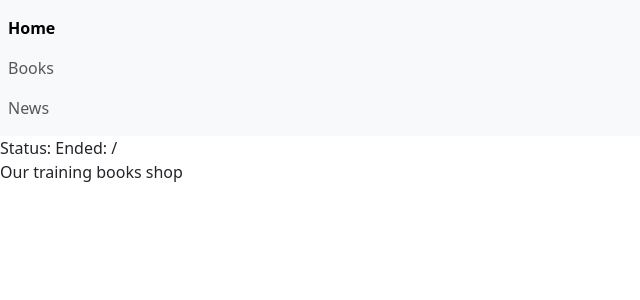
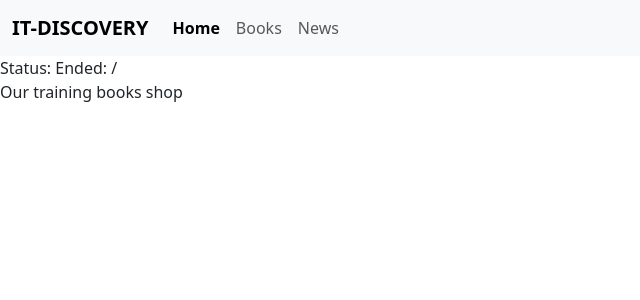
Before and after one commit to it-discovery/angular_advanced, an Angular app: page /#/ in a window 1280 px wide. Shown: the top 300 px of the page, without its empty margins (0-640 px from the left). Built offline with nearby package versions, Linux system fonts and the light colour scheme.

Commit message:
Task 4.3. Fixed navigation bar

```diff
--- a/src/app/app.component.html
+++ b/src/app/app.component.html
@@ -1,13 +1,20 @@
 <header>
-  <nav class="navbar navbar-expand-lg navbar-light bg-light">
-    <div>
-      <ul class="navbar-nav mr-auto">
+  <nav class="navbar navbar-expand-lg bg-light">
+    <div class="container-fluid">
+      <a class="navbar-brand" routerLink="" routerLinkActive="active">IT-DISCOVERY</a>
+      <div class="collapse navbar-collapse">
+        <ul class="navbar-nav me-auto">
           <li class="nav-item">
             <a class="nav-link" [routerLink]="'/'" routerLinkActive="active">Home</a>
+          </li>
+          <li class="nav-item">
             <a class="nav-link" [routerLink]="'/books'" routerLinkActive="active">Books</a>
+          </li>
+          <li class="nav-item">
             <a class="nav-link" [routerLink]="'/news'" routerLinkActive="active">News</a>
           </li>
         </ul>
+      </div>
     </div>
   </nav>
 </header>
```
Lines whose indentation alone changed are shown as unchanged.
